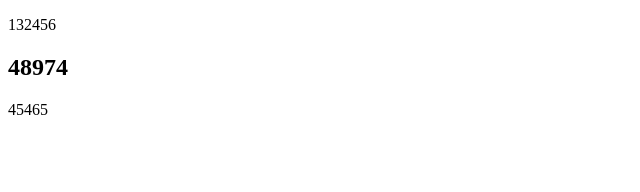
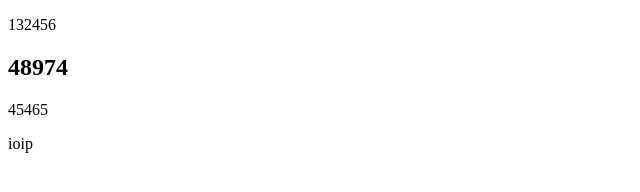
Before and after one commit to wutang1332/project01, a plain HTML site: page index.html in a window 1280 px wide. Shown: the full height of the page, 0-640 px from the left. Drawn offline with Linux system fonts and the light colour scheme.

Commit message:
新增ioip

```diff
--- a/index.html
+++ b/index.html
@@ -10,5 +10,6 @@
   <p>132456</p>
   <h2>48974</h2>
   <p>45465</p>
+  <p>ioip</p>
 </body>
 </html>
```
